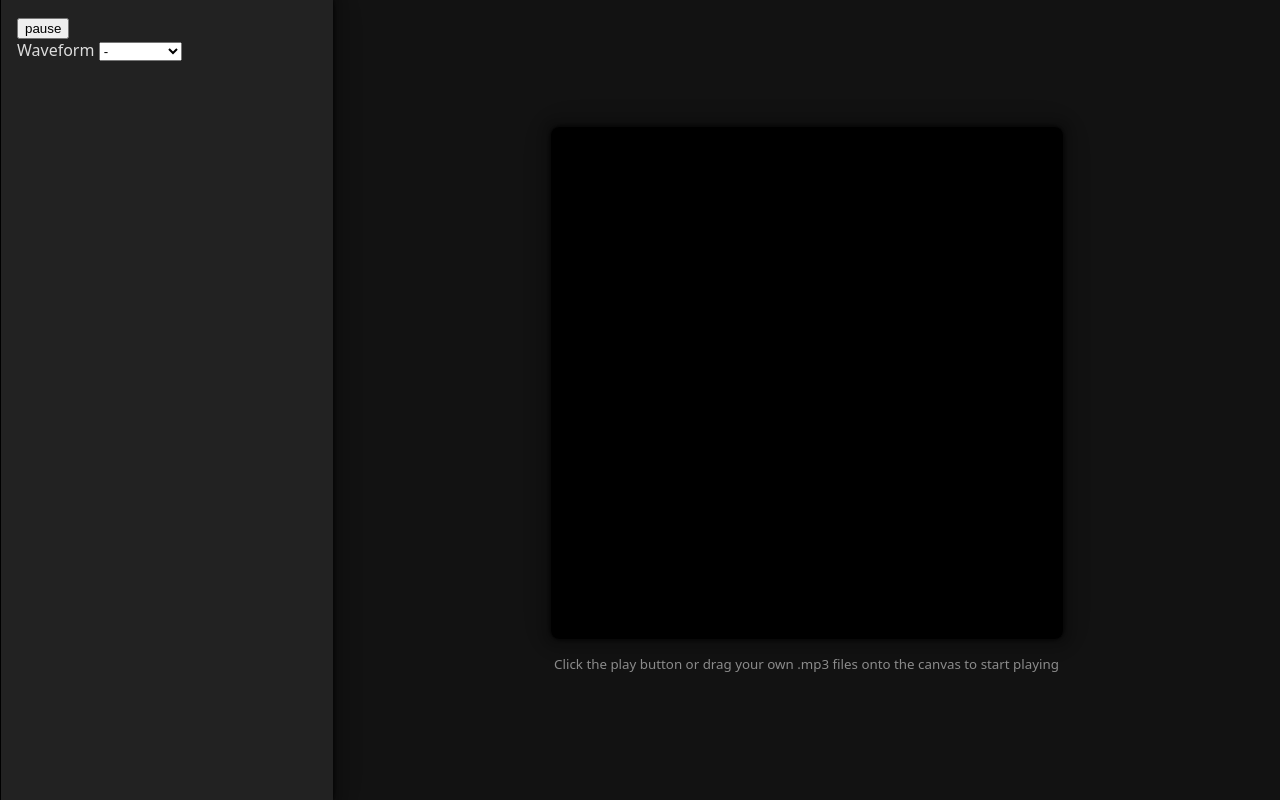
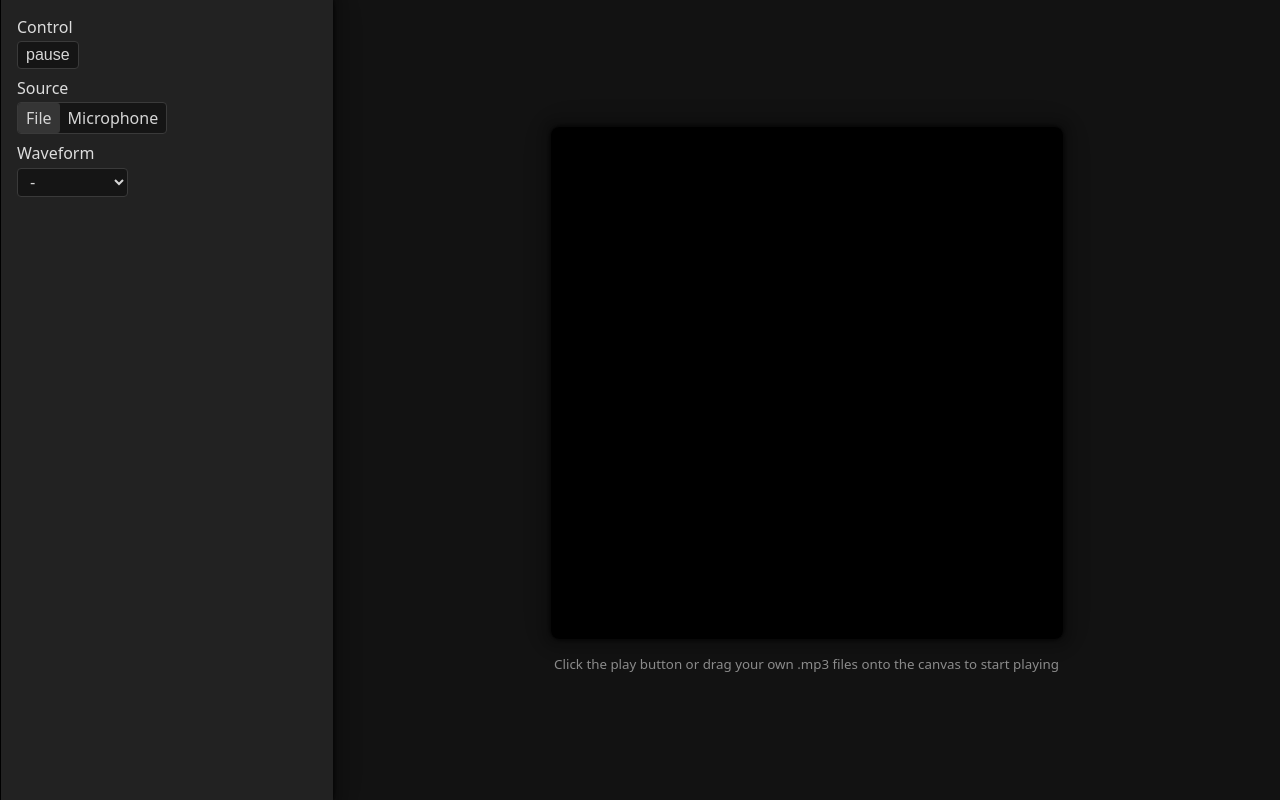
Before and after one commit to Ducklett/webaudio-experiments, a website built with Vite: page index.html in a window 1280 px wide. Both pictures are taken after a click on the button "Play". Built offline with nearby package versions, Linux system fonts and the light colour scheme; no server answers; files whose address does not match are found by name.

Commit message:
WIP: mic support

```diff
--- a/index.html
+++ b/index.html
@@ -10,7 +10,19 @@
 <body>
     <div class="layout">
         <div class="settings">
-            <button id="play-btn">Play</button>
+            <div class="field">
+                <label for="">Control</label>
+                <button id="play-btn">Play</button>
+            </div>
+            <div class="field">
+                <label for="">Source</label>
+                <div class="btn-group">
+                    <input type="radio" checked name="audio-source" id="source-file">
+                    <label for="source-file">File</label>
+                    <input type="radio" name="audio-source" id="source-mic">
+                    <label for="source-mic">Microphone</label>
+                </div>
+            </div>
             <div class="field">
                 <label for="waveform-kind">Waveform</label>
                 <select name="waveform-kind" id="waveform-kind">
@@ -28,9 +40,19 @@
     </div>
     <script type="module" src="/src/main.ts"></script>
     <style>
+        html {
+            font-size: 1em;
+        }
+
         body {
             margin: unset;
             font-family: system-ui, -apple-system, BlinkMacSystemFont, 'Segoe UI', Roboto, Oxygen, Ubuntu, Cantarell, 'Open Sans', 'Helvetica Neue', sans-serif;
+        }
+
+        button,
+        input,
+        select {
+            font-size: 1rem;
         }
 
         .layout {
@@ -47,11 +69,15 @@
             color: rgb(221, 221, 221);
             border-left: 1px solid black;
             box-shadow: 0px 0px 4px rgba(0, 0, 0, .8), 0px 0px 8px rgba(0, 0, 0, .4), 0px 0px 16px rgba(0, 0, 0, .2), 0px 0px 32px rgba(0, 0, 0, .1);
+            display: flex;
+            flex-direction: column;
+            gap: .5em;
         }
 
         .view {
             display: grid;
             place-content: center;
+            justify-items: center;
             gap: 1em;
             color: rgb(139, 139, 139);
             flex: 1;
@@ -67,6 +93,53 @@
         .drag-over {
             outline: 2px dashed rgb(57, 199, 255);
         }
+
+        .field>label {
+            display: block;
+            margin-bottom: .2em;
+        }
+
+        .btn,
+        button,
+        select {
+            background: #151515;
+            border-radius: .25em;
+            border: 1px solid #3a3a3a;
+            color: rgb(214, 214, 214);
+            padding: .25em .5em;
+        }
+
+        .btn-group {
+            display: flex;
+            background: #151515;
+            border-radius: .25em;
+            border: 1px solid #3a3a3a;
+            color: rgb(214, 214, 214);
+            width: fit-content;
+        }
+
+        .btn-group>* {
+            background: unset;
+            border: unset;
+            border-radius: unset;
+            display: block;
+            padding: .25em .5em;
+            border-radius: calc(.25em - 1px);
+        }
+
+        .btn-group input[type="radio"] {
+            width: 0px;
+            height: 0px;
+            margin: 0;
+        }
+
+        .btn-group input[type="radio"]:focus-within+label {
+            outline: 1px solid white;
+        }
+
+        .btn-group :checked+label {
+            background-color: #353535;
+        }
     </style>
 </body>
 
--- a/src/main.ts
+++ b/src/main.ts
@@ -5,9 +5,10 @@ let audioCtx: AudioContext
 let analyser: AnalyserNode
 let bufferLength: number
 let dataArray: Uint8Array
+let micStream: MediaStream
 
 let audioInitialized = false
-function initAudioContect() {
+async function initAudioContect() {
     if (audioInitialized) return
     audioInitialized = true
 
@@ -16,6 +17,23 @@ function initAudioContect() {
     analyser.fftSize = 2048;
     bufferLength = analyser.frequencyBinCount;
     dataArray = new Uint8Array(bufferLength);
+
+    if (navigator.mediaDevices && navigator.mediaDevices.getUserMedia) {
+        // Access the user's microphone
+        navigator.mediaDevices.getUserMedia({ audio: true })
+            .then(function (stream) {
+                micStream = stream
+
+            })
+            .catch(function (error) {
+                // Handle any errors that occur during microphone access
+                console.error('Error accessing microphone:', error);
+            });
+    } else {
+        console.error('Web Audio API is not supported in this browser.');
+    }
+
+
 }
 
 const btn = document.querySelector('#play-btn') as HTMLButtonElement
@@ -24,14 +42,11 @@ let playing = false
 
 btn.addEventListener('click', async e => {
 
-
-
-    initAudioContect()
+    btn.innerText = 'loading...'
+    btn.style.pointerEvents = 'none'
+    await initAudioContect()
 
     if (!songBuffer) {
-        btn.innerText = 'loading...'
-        btn.style.pointerEvents = 'none'
-
         await window.fetch('/sobernow.mp3')
             .then(response => response.arrayBuffer())
             .then(arrayBuffer => audioCtx.decodeAudioData(arrayBuffer))
@@ -54,11 +69,36 @@ btn.addEventListener('click', async e => {
         audioCtx?.resume()
         btn.innerText = 'pause'
     } else {
-        playBuffer(songBuffer)
+        // playBuffer(songBuffer)
+        playMic()
     }
 })
 
-let curSource: AudioBufferSourceNode
+let curSource: AudioBufferSourceNode | MediaStreamAudioSourceNode
+
+function playMic() {
+    console.log('Microphone connected and streaming.');
+
+    btn.innerText = 'pause'
+
+    if (curSource && curSource instanceof AudioBufferSourceNode) {
+        curSource.onended = null
+        curSource.stop()
+    }
+
+    playing = true
+
+    curSource = audioCtx.createMediaStreamSource(micStream);
+    curSource.connect(audioCtx.destination);
+
+    curSource.connect(analyser);
+    curSource.connect(audioCtx.destination);
+    // curSource.start();
+    // curSource.onended = () => {
+    //     btn.innerText = 'play'
+    //     playing = false
+    // }
+}
 
 function playBuffer(buf: AudioBuffer) {
     btn.innerText = 'pause'
```
